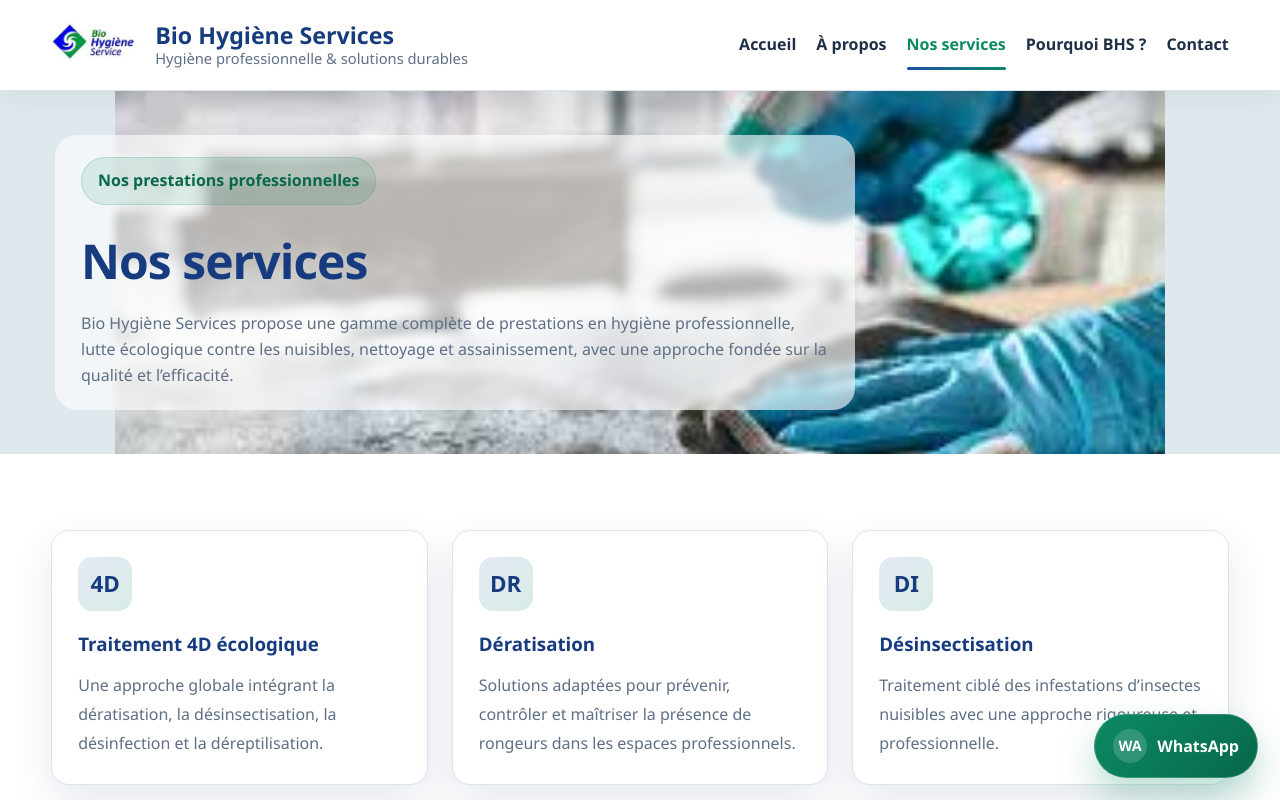
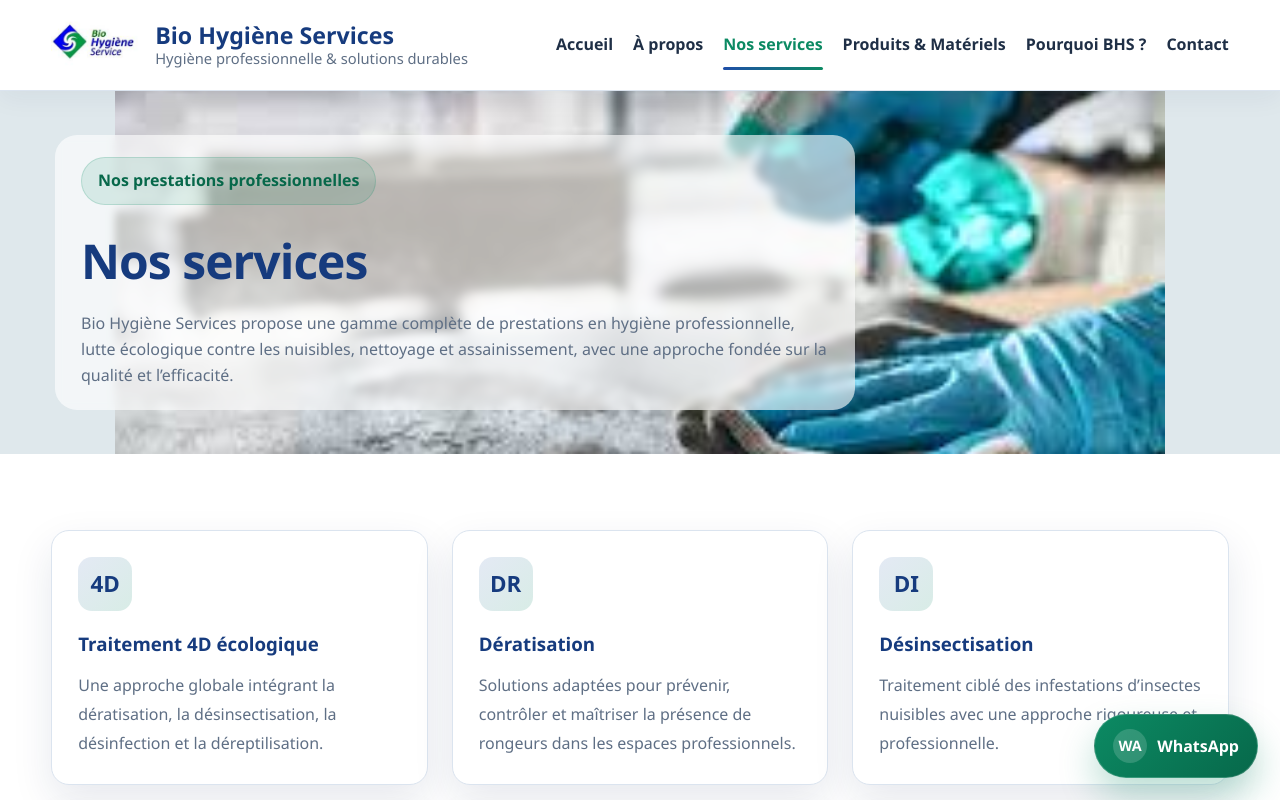
Before and after one commit to belemulongue-prog/bhs-site, a plain HTML site: page services.html in a window 1280 px wide. Shown: the top 800 px of the page. Drawn offline with Linux system fonts and the light colour scheme.

Commit message:
Mise à jour services.html

```diff
--- a/services.html
+++ b/services.html
@@ -32,6 +32,7 @@
         <a href="index.html">Accueil</a>
         <a href="a-propos.html">À propos</a>
         <a href="services.html" class="active">Nos services</a>
+        <a href="boutique.html">Produits & Matériels</a>
         <a href="pourquoi-bhs.html">Pourquoi BHS ?</a>
         <a href="contact.html">Contact</a>
       </nav>
```
